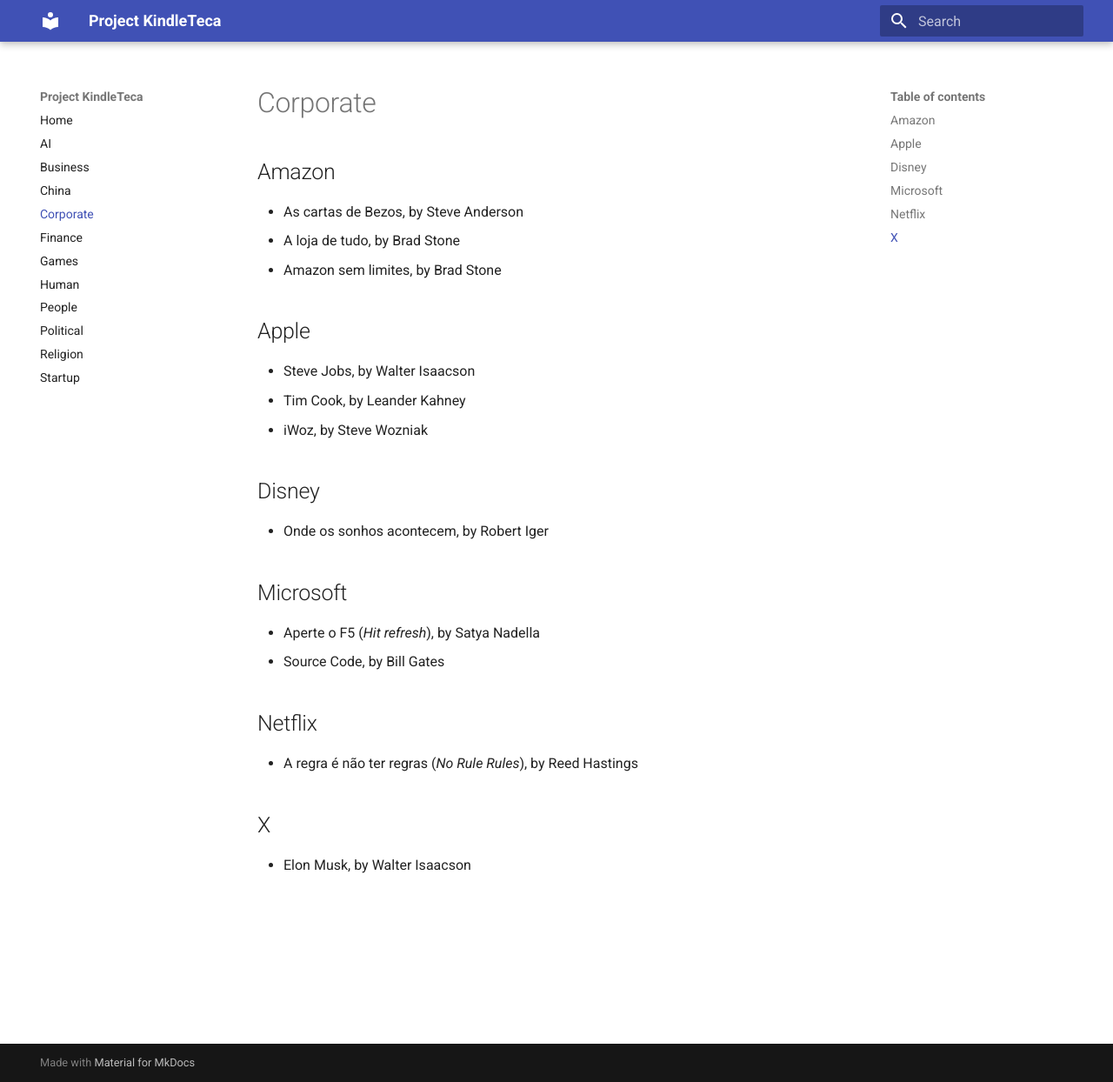
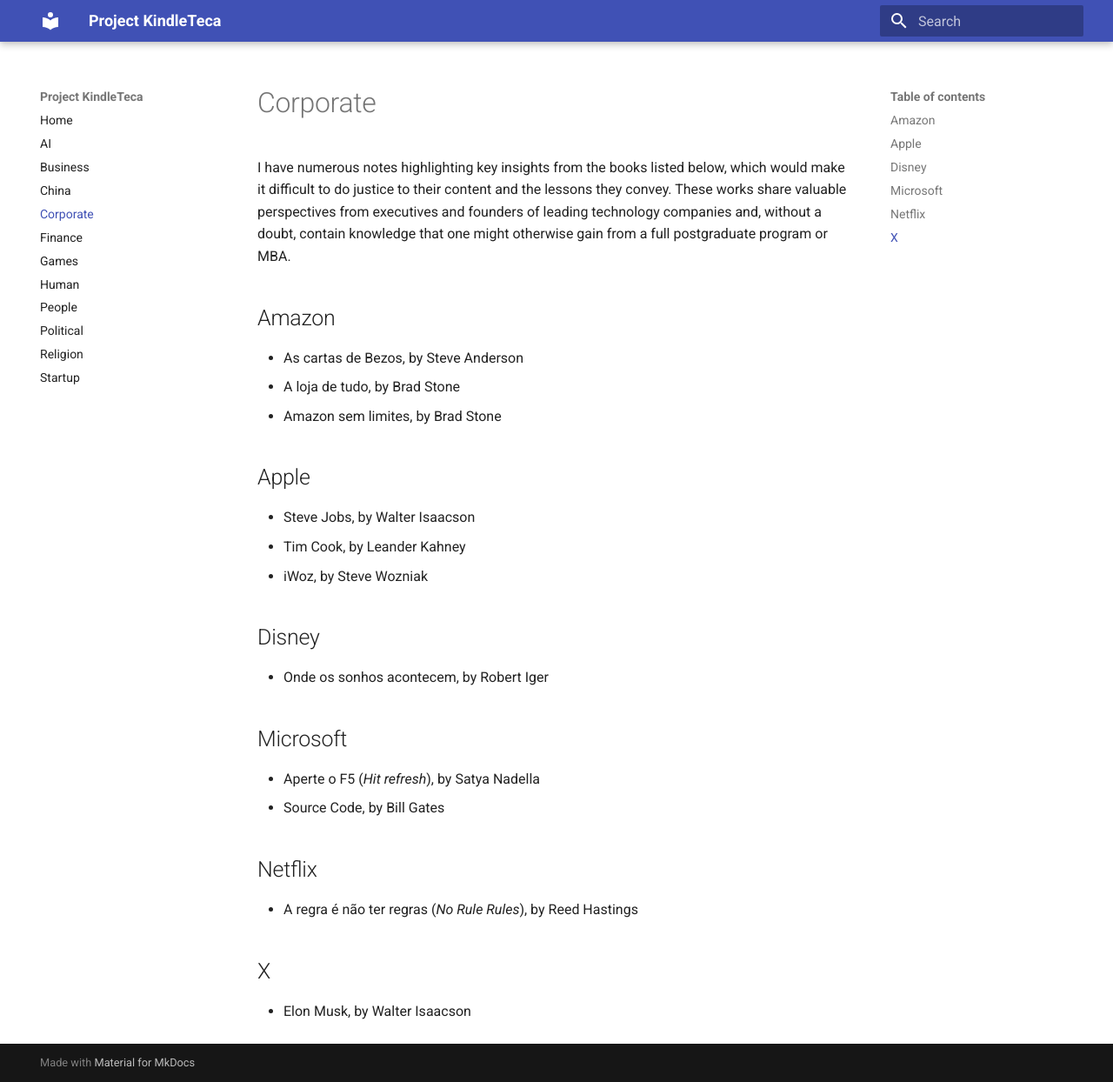
Before and after one commit to renatobrf/kindle-teca, an MkDocs documentation site: the page built from docs/corporate.md, in a window 1280 px wide and 1244 px high. Shown: the whole window at 87% size. Built offline with MkDocs 1.6.1 and Material for MkDocs 9.7.7, drawn with Linux system fonts in a browser that asks for light colours.

Commit message:
Add insights summary to corporate.md
Added introductory notes about key insights from books.

```diff
--- a/docs/corporate.md
+++ b/docs/corporate.md
@@ -1,3 +1,5 @@
+I have numerous notes highlighting key insights from the books listed below, which would make it difficult to do justice to their content and the lessons they convey. These works share valuable perspectives from executives and founders of leading technology companies and, without a doubt, contain knowledge that one might otherwise gain from a full postgraduate program or MBA.
+
 ## Amazon
 - As cartas de Bezos, by Steve Anderson
 - A loja de tudo, by Brad Stone
```
